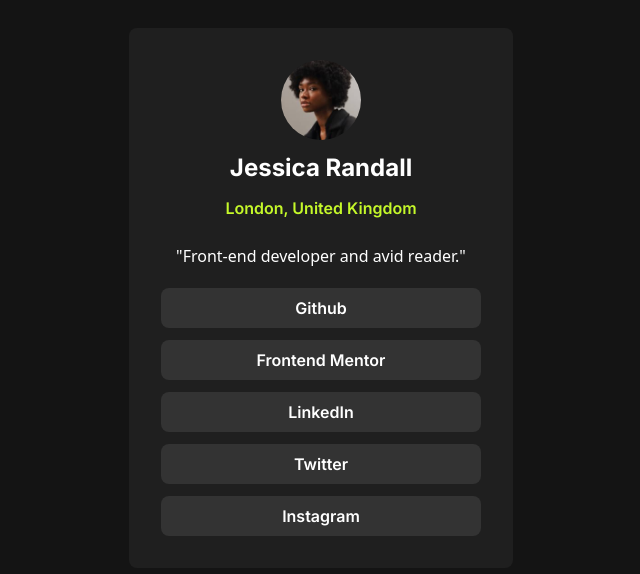
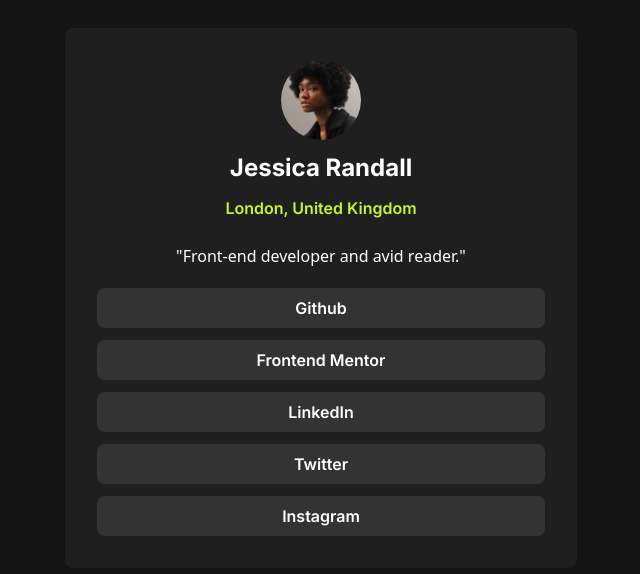
Before and after one commit to jomojas/frontend-mentor-challenges, a website: page social-links-profile-main/index.html in a window 1280 px wide. Shown: the part 102-676 px from the top of the page, without its empty margins (319-959 px from the left). Drawn offline with Linux system fonts and the light colour scheme.

```diff
--- a/social-links-profile-main/index.html
+++ b/social-links-profile-main/index.html
@@ -10,7 +10,7 @@
 </head>
 <body>
   <div class="bg-gray-900 min-h-screen flex items-center justify-center">
-    <div class="bg-gray-800 rounded-lg p-6 mx-5 text-white sm:w-96 sm:mx-auto sm:p-8">
+    <div class="bg-gray-800 rounded-lg p-6 mx-5 text-white sm:w-[40%] md-[25%] sm:mx-auto sm:p-8">
       <div class="flex flex-col items-center mb-6">
         <img src="./images/avatar-jessica.jpeg" alt="avatar-jessica" class="rounded-full w-[80px]" />
         <h2 class="text-2xl font-Inter font-bold py-3">Jessica Randall</h2>
```
Also changed, not shown: social-links-profile-main/dist/output.css.
